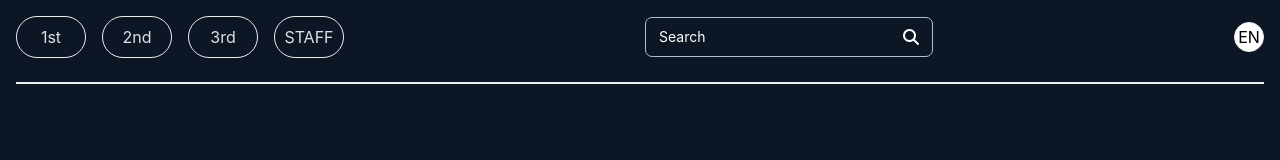
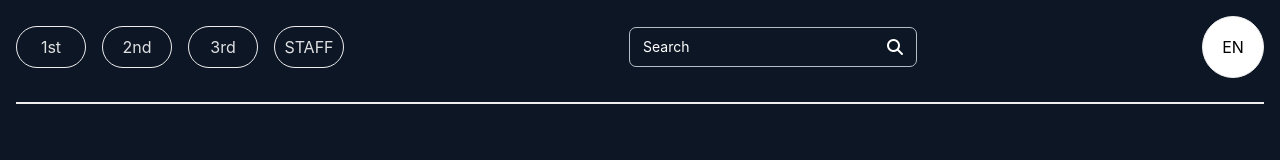
Before and after one commit to GrafKiedyOdcinek/Titanic-Expo-PassengerAfter-App, a React (Vite) app: page / in a window 1280 px wide. Shown: the top 160 px of the page. Built offline with nearby package versions, Linux system fonts and the light colour scheme.

Commit message:
chore: Update language button styling in App and PassengerProfile components

```diff
--- a/src/App.jsx
+++ b/src/App.jsx
@@ -155,7 +155,7 @@ function App() {
           <Popover placement="bottom-end">
             <PopoverHandler>
               <button>
-                <div className="fr border rounded-full bg-white w-[30px] h-[30px] flex items-center justify-center">
+                <div className="fr border rounded-full bg-white w-[30px] h-[30px] flex items-center justify-center p-[30px]">
                   <p className="text-black">{language}</p>
                 </div>
               </button>
--- a/src/Components/Cards/PassengerProfile.jsx
+++ b/src/Components/Cards/PassengerProfile.jsx
@@ -86,7 +86,7 @@ const PassengerProfile = () => {
           <Popover placement="bottom-end">
             <PopoverHandler>
               <button>
-                <div className="fr border rounded-full bg-white w-[30px] h-[30px] flex items-center justify-center">
+                <div className="fr border rounded-full bg-white w-[30px] h-[30px] flex items-center justify-center p-[30px]">
                   <p className="text-black">{language}</p>
                 </div>
               </button>
```
